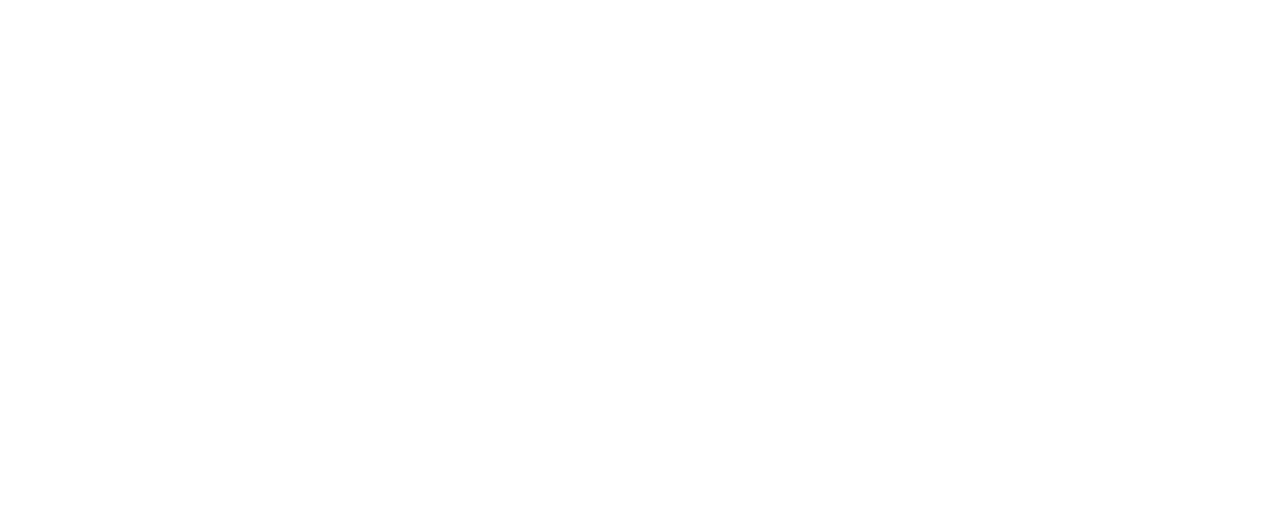
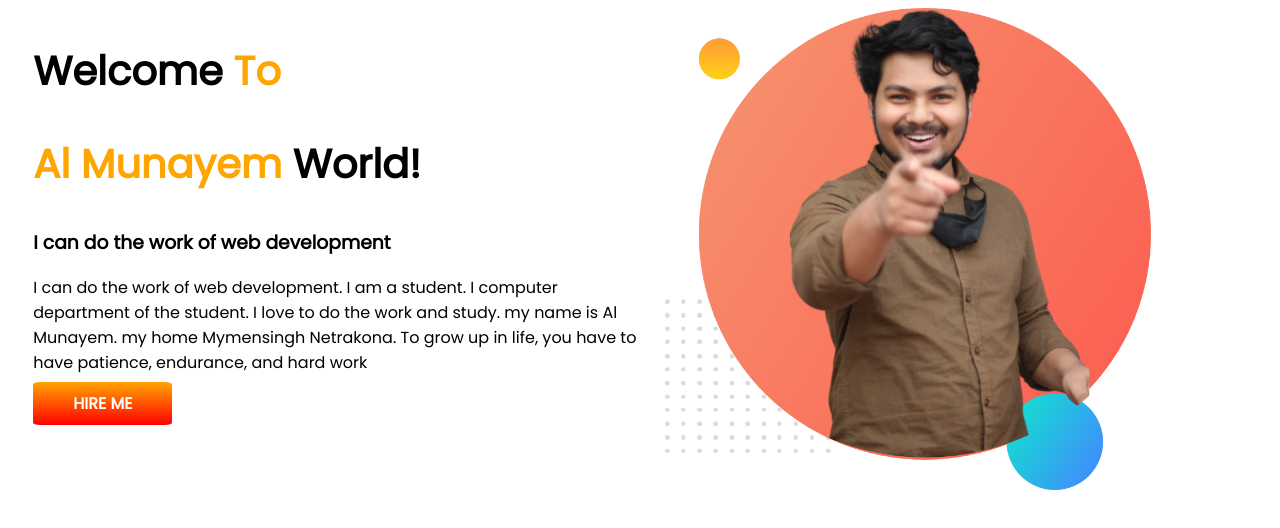
Before and after one commit to Almcdr/My-protfolio-website, a plain HTML site: page indext.html in a window 1280 px wide. Drawn offline with Linux system fonts and the light colour scheme.

Commit message:
Added My Portfolio web site

```diff
--- a/indext.html
+++ b/indext.html
@@ -6,8 +6,28 @@
     <meta name="viewport" content="width=device-width, initial-scale=1.0">
     <link rel="stylesheet" href="style.css">
     <title> Al Munayem portfolio </title>
+
+    <link rel="preconnect" href="https://fonts.googleapis.com">
+    <link rel="preconnect" href="https://fonts.gstatic.com" crossorigin>
+    <link href="https://fonts.googleapis.com/css2?family=Poppins&family=Roboto:wght@100&display=swap" rel="stylesheet">
+
 </head>
 <body>
+    <section>
+        <div class="ref-ruf">
+            <h1>Welcome <span class="desh">To</span> </h1>
+        <h1> <span class="kulon">Al Munayem </span> World!</h1>
+        <h3>I can do the work of web development</h3>
+        <p>I can do the work of web development. I am a student. I computer department of the student. I love to do the work and study. my name is Al Munayem. my home Mymensingh Netrakona. To grow up in life, you have to have patience, endurance, and hard work</p>
+        <a class="link-button" target="_blank" href="https://www.linkedin.com/in/almunayem-am-93b043205/">HIRE ME</a>
+        </div>
+
+
+    <div class="ref-ruf">
+        <img src="images/my-bg.png" alt="">
+    </div>
+
+</section>
 
 </body>
 </html>
--- a/style.css
+++ b/style.css
@@ -0,0 +1,31 @@
+body{
+    font-family: 'Poppins', sans-serif;
+}
+h1{
+    font-size: 40px;
+}
+.desh{
+    color: orange;
+}
+.kulon{
+    color: orange;
+}
+section{
+    display: flex;
+}
+.ref-ruf{
+    width: 50%;
+    padding-left: 2%;
+}
+.ref-ruf img{
+    width: 80%;
+}
+.link-button{
+    text-decoration: none;
+    background-image: linear-gradient(orange, red);
+    padding: 10px 40px;
+    color: white;
+    font-weight: 700;
+    border-radius: 5%;
+
+}
```
Also changed, not shown: images/dream-bg.png (added), images/exp-bg.png (added), images/jhankar.png (added), images/jhankar2.png (added), images/my-bg.png (added), images/my-bg2.png (added), images/top-banner.png (added), 7 other files.
